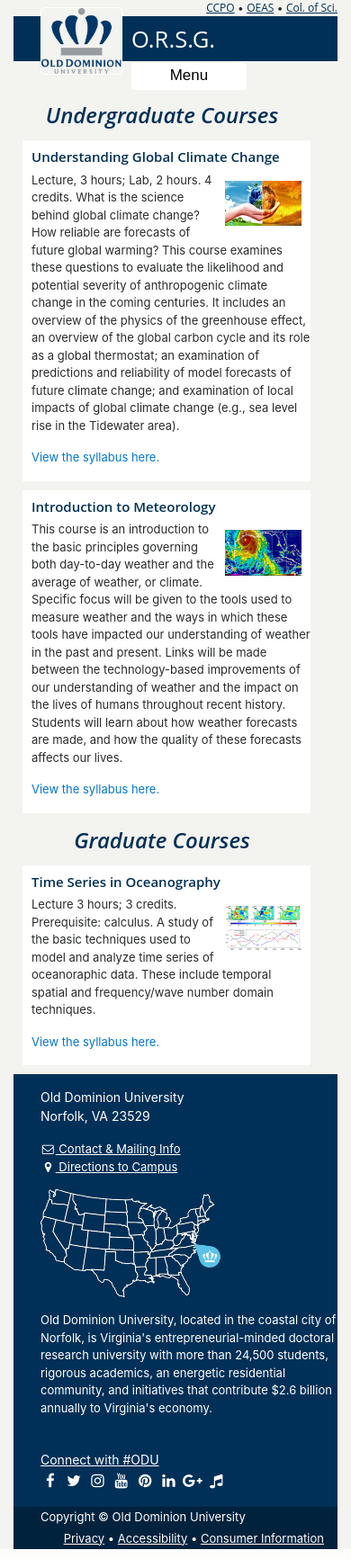
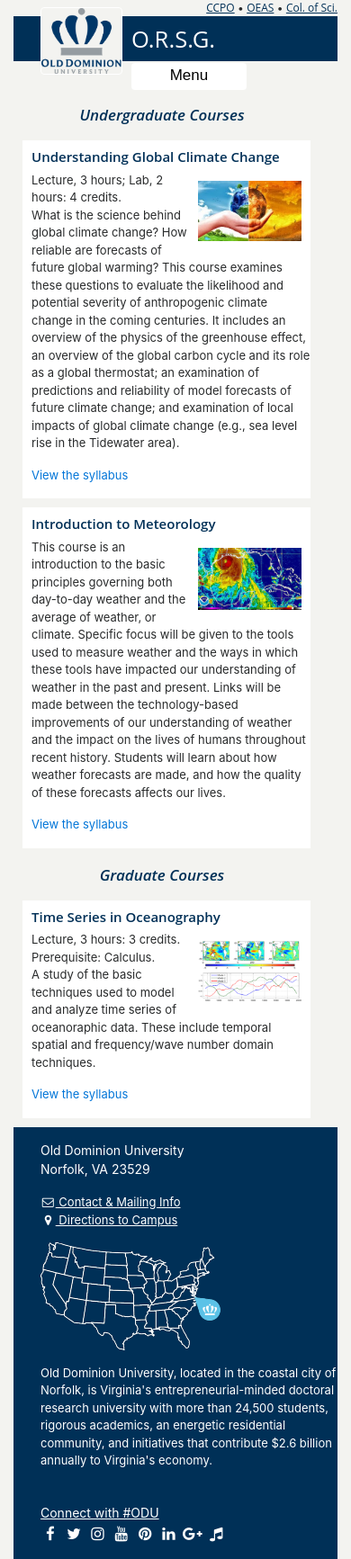
Before and after one commit to DjangoAcademy/lab_website, a Django app: page /teaching in a window 390 px wide. Shown: the top 1733 px of the page at 90% size. Run offline with Django 3.2, Linux system fonts and the light colour scheme; some libraries are stand-ins or nearby versions.

Commit message:
Tweak: Teaching/People

```diff
--- a/static/css/bb-bhlab.css
+++ b/static/css/bb-bhlab.css
@@ -239,7 +239,7 @@ img.footer-map-img{
 }
 
 /* -------------------- */
-@media(min-width:576px){
+@media(min-width:575px){
 
  /* actual dropdown menu */
  #LabNav .dropdown:hover .dropdown-menu {
@@ -356,7 +356,7 @@ h2.affiliate-panel{
     line-height:13px
    }
  }
-@media (max-width: 576px) {
+@media (max-width: 575px) {
   .odu-list h2 {
     font-size:17px;
     line-height:20px;
@@ -384,7 +384,7 @@ h2.affiliate-panel{
   color:#222;
   text-align: center;
  }
- @media (max-width: 576px) {
+ @media (max-width: 575px) {
    #gradcomic {
      max-width: 70%;
     }
@@ -421,7 +421,18 @@ h2.affiliate-panel{
     font-size: 13.5px;
    }
  }
-@media (max-width: 576px) {
+@media (max-width: 575px) {
+  .portraits{
+   width:135px;
+  }
+  .person>h5{
+   font-size:17px;
+  }
+  .person>p{
+   font-size:14px;
+  }
+}
+@media (max-width: 450px) {
   .portraits{
    width:105px;
   }
@@ -432,7 +443,6 @@ h2.affiliate-panel{
    font-size:12px;
   }
 }
-
  /* ***************************** TEACHING ********************************** */
 .course {
   margin-left:10px;
@@ -467,9 +477,27 @@ h2.affiliate-panel{
 .course>h5{
   color: #003057;
  }
+
+@media (max-width: 575px) {
+  .course-pic{
+   width:235px;
+  }
+ .course-well>h4 {
+   font-size:22px;
+  }
+  .course>h5{
+   font-size:18px;
+  }
+  .course>p{
+   font-size:16px;
+  }
+
 @media (max-width: 480px) {
   .course-pic{
-   width:105px;
+   width:135px;
+  }
+ .course-well>h4 {
+   font-size:17px;
   }
   .course>h5{
    font-size:15px;
--- a/templates/Teaching/teaching.html
+++ b/templates/Teaching/teaching.html
@@ -8,8 +8,8 @@
     <div class="course">
       <h5>Understanding Global Climate Change</h5>
       <p><img class="img rounded course-pic" src="{% static "images/climate_change.jpg" %}" alt="climate-change">
-       Lecture, 3 hours; Lab, 2 hours. 4 credits. What is the science behind global climate change? How reliable are forecasts of future global warming? This course examines these questions to evaluate the likelihood and potential severity of anthropogenic climate change in the coming centuries. It includes an overview of the physics of the greenhouse effect, an overview of the global carbon cycle and its role as a global thermostat; an examination of predictions and reliability of model forecasts of future climate change; and examination of local impacts of global climate change (e.g., sea level rise in the Tidewater area).</p>
-       <p><a href=#> View the syllabus here.</a></p>
+       Lecture, 3 hours; Lab, 2 hours: 4 credits.</br> What is the science behind global climate change? How reliable are forecasts of future global warming? This course examines these questions to evaluate the likelihood and potential severity of anthropogenic climate change in the coming centuries. It includes an overview of the physics of the greenhouse effect, an overview of the global carbon cycle and its role as a global thermostat; an examination of predictions and reliability of model forecasts of future climate change; and examination of local impacts of global climate change (e.g., sea level rise in the Tidewater area).</p>
+       <p><a href=#> View the syllabus</a></p>
     </div>
   </div><!-- row -->
   <div class="row course-well">
@@ -17,7 +17,7 @@
       <h5>Introduction to Meteorology</h5>
       <p><img class="img rounded course-pic" src="{% static "images/hurricane_ike.jpg" %}" alt="ike">
        This course is an introduction to the basic principles governing both day-to-day weather and the average of weather, or climate. Specific focus will be given to the tools used to measure weather and the ways in which these tools have impacted our understanding of weather in the past and present. Links will be made between the technology-based improvements of our understanding of weather and the impact on the lives of humans throughout recent history. Students will learn about how weather forecasts are made, and how the quality of these forecasts affects our lives.</p>
-       <p><a href=#> View the syllabus here.</a></p>
+       <p><a href=#> View the syllabus</a></p>
     </div>
   </div><!-- row -->
   <div class="row course-well">
@@ -25,8 +25,8 @@
     <div class="course" style="width:100%">
       <h5>Time Series in Oceanography</h5>
       <p><img class="img rounded course-pic" src="{% static "images/time_series.png" %}" alt="Sommers">
-       Lecture 3 hours; 3 credits. Prerequisite: calculus. A study of the basic techniques used to model and analyze time series of oceanoraphic data. These include temporal spatial and frequency/wave number domain techniques.</p>
-       <p><a href=#> View the syllabus here.</a></p>
+       Lecture, 3 hours: 3 credits. Prerequisite: Calculus.</br> A study of the basic techniques used to model and analyze time series of oceanoraphic data. These include temporal spatial and frequency/wave number domain techniques.</p>
+       <p><a href=#> View the syllabus</a></p>
     </div>
   </div><!-- row -->
 </div><!-- container -->
```
